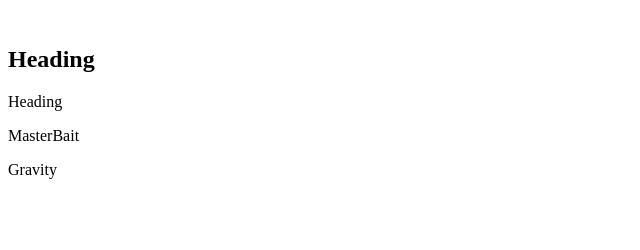
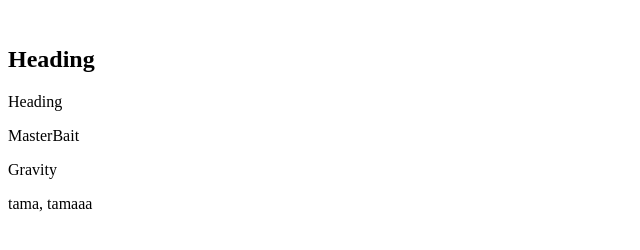
Before and after one commit to lesbian-hobbit/sample, a plain HTML site: page index.html in a window 1280 px wide. Shown: the full height of the page, 0-640 px from the left. Drawn offline with Linux system fonts and the light colour scheme.

Commit message:
added a new line and made a live website

```diff
--- a/index.html
+++ b/index.html
@@ -8,6 +8,7 @@
 <p>Heading</p>
 <p>MasterBait</p>
 <p>Gravity</p>
+<p>tama, tamaaa</p>
 </body>
 
 </html>
```
